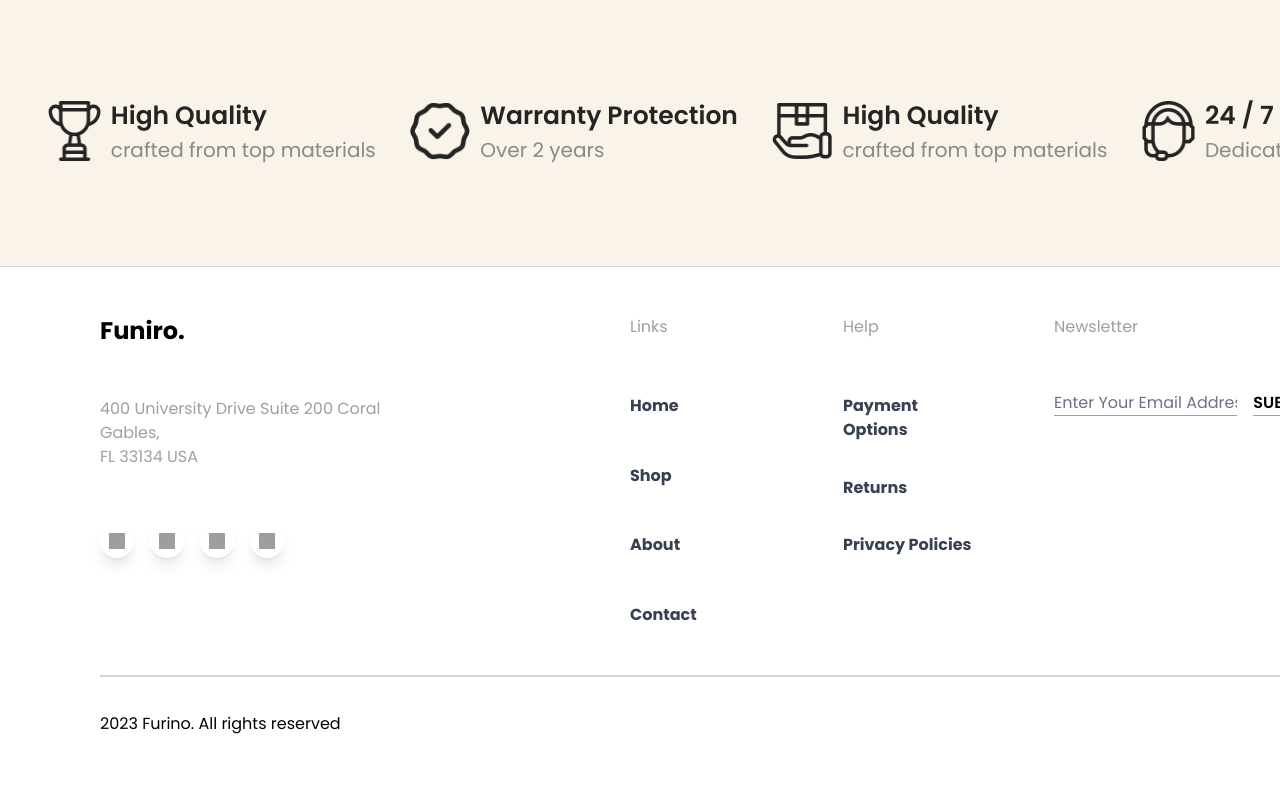
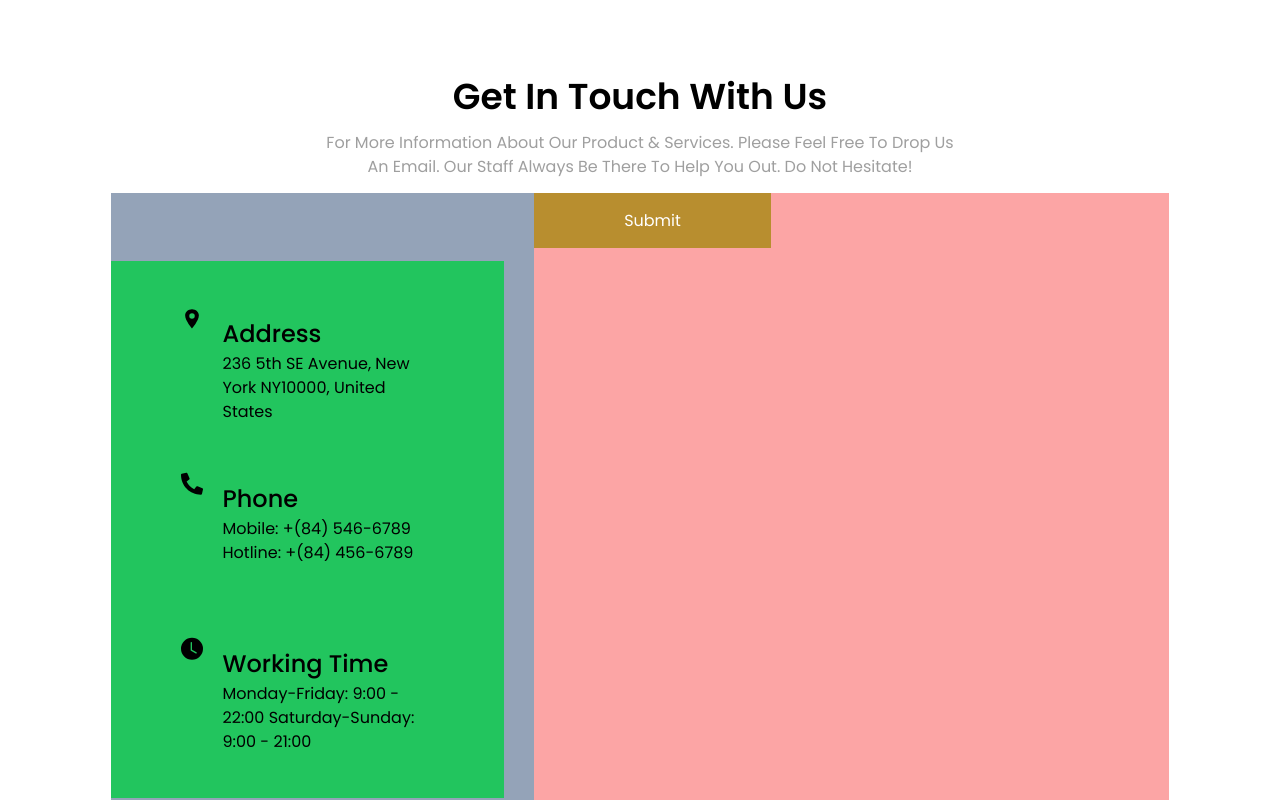
Before and after one commit to OrleanSousa/3-Compass-Challenge, a React (Vite) app: page /contact in a window 1280 px wide. Shown: the part 440-1240 px from the top of the page. Before the commit the page ends 1211 px from the top, so only its background shows below. Built offline with nearby package versions, Linux system fonts and the light colour scheme; grey boxes are pictures that could not be loaded.

Commit message:
salved commit

```diff
--- a/src/components/contacts/Contacts.tsx
+++ b/src/components/contacts/Contacts.tsx
@@ -1,10 +1,50 @@
+import { IoLocationSharp } from "react-icons/io5";
+import { BsFillClockFill } from "react-icons/bs";
+import { FaPhoneAlt } from "react-icons/fa";
 
 
 
 const Contacts = () => {
   return (
     <>
-      qualquer coisa
+      <div className="w-full h-[1144px] flex flex-col items-center mt-[98px]">
+          <h2 className="text-[36px] font-semibold mb-[7px]">Get In Touch With Us</h2>
+          <p className="text-gray50 mb-[14px] w-[644px] text-center">For More Information About Our Product & Services. Please Feel Free To Drop Us An Email.
+            Our Staff Always Be There To Help You Out. Do Not Hesitate!</p>
+          <div className="w-[1058px] h-[923px] bg-slate-400 flex justify-between">
+            <div className="bg-green-500 w-[393px] h-[537px] flex flex-col justify-center items-center gap-y-[45px] mt-[68px]">
+              <div className="w-[254px] h-[120px]  flex justify-between ">
+                <IoLocationSharp className="w-[22px] h-[27.59px] "/>
+                <div>
+                  <h2 className="text-[24px] font-medium mt-[11.88px]">Address</h2>
+                  <p className="w-[212px] text-[16px]">236 5th SE Avenue, New York NY10000, United States</p>
+                </div>
+              </div>
+              <div className="w-[254px] h-[120px]  flex justify-between">
+                <FaPhoneAlt className="w-[22px] h-[27.59px] "/>
+                <div>
+                  <h2 className="text-[24px] font-medium mt-[11.88px]">Phone</h2>
+                  <p className="w-[212px] text-[16px]">Mobile: +(84) 546-6789
+                  Hotline: +(84) 456-6789</p>
+                </div>
+              </div>
+              <div className="w-[254px] h-[120px]  flex justify-between">
+                <BsFillClockFill className="w-[22px] h-[27.59px] "/>
+                <div>
+                  <h2 className="text-[24px] font-medium mt-[11.88px]">Working Time</h2>
+                  <p className="w-[212px] text-[16px]">Monday-Friday: 9:00 - 22:00
+                  Saturday-Sunday: 9:00 - 21:00</p>
+                </div>
+              </div>
+
+            </div>
+            <div></div>
+          <div className="bg-red-300 w-[635px] h-[923px]">
+
+            <button className="bg-textOrange w-[237px] h-[55px] text-white"> Submit</button>
+          </div>
+          </div>
+      </div>
     </>
   )
 }
--- a/src/output.css
+++ b/src/output.css
@@ -819,10 +819,6 @@ video {
   margin-top: 46px;
 }
 
-.mt-\[52px\]{
-  margin-top: 52px;
-}
-
 .mt-\[61px\]{
   margin-top: 61px;
 }
@@ -843,22 +839,38 @@ video {
   margin-top: 72px;
 }
 
-.mr-4{
-  margin-right: 1rem;
-}
-
-.ml-\[32px\]{
-  margin-left: 32px;
-}
-
-.ml-\[15px\]{
-  margin-left: 15px;
+.mt-\[\]{
+  margin-top: ;
+}
+
+.mt-\[98px\]{
+  margin-top: 98px;
 }
 
 .mb-\[\]{
   margin-bottom: ;
 }
 
+.mb-\[14px\]{
+  margin-bottom: 14px;
+}
+
+.mb-\[7px\]{
+  margin-bottom: 7px;
+}
+
+.-mt-\[10px\]{
+  margin-top: -10px;
+}
+
+.mt-\[11\.88px\]{
+  margin-top: 11.88px;
+}
+
+.mt-\[68px\]{
+  margin-top: 68px;
+}
+
 .flex{
   display: flex;
 }
@@ -979,10 +991,6 @@ video {
   height: 50px;
 }
 
-.h-\[547px\]{
-  height: 547px;
-}
-
 .h-\[55\.97px\]{
   height: 55.97px;
 }
@@ -991,6 +999,10 @@ video {
   height: 55px;
 }
 
+.h-\[56px\]{
+  height: 56px;
+}
+
 .h-\[58\.13px\]{
   height: 58.13px;
 }
@@ -1027,20 +1039,48 @@ video {
   height: 90px;
 }
 
-.h-20{
-  height: 5rem;
+.h-full{
+  height: 100%;
 }
 
 .h-\[\]{
   height: ;
 }
 
-.h-\[56px\]{
-  height: 56px;
-}
-
-.h-full{
-  height: 100%;
+.h-\[11\]{
+  height: 11;
+}
+
+.h-\[1114px\]{
+  height: 1114px;
+}
+
+.h-\[1144px\]{
+  height: 1144px;
+}
+
+.h-\[9\]{
+  height: 9;
+}
+
+.h-\[923px\]{
+  height: 923px;
+}
+
+.h-\[537px\]{
+  height: 537px;
+}
+
+.h-\[108px\]{
+  height: 108px;
+}
+
+.h-\[27\.59px\]{
+  height: 27.59px;
+}
+
+.h-\[120px\]{
+  height: 120px;
 }
 
 .w-10{
@@ -1075,8 +1115,8 @@ video {
   width: 1196px;
 }
 
-.w-\[1240px\]{
-  width: 1240px;
+.w-\[130px\]{
+  width: 130px;
 }
 
 .w-\[1344px\]{
@@ -1179,88 +1219,104 @@ video {
   width: 392px;
 }
 
+.w-\[400px\]{
+  width: 400px;
+}
+
+.w-\[404px\]{
+  width: 404px;
+}
+
+.w-\[422px\]{
+  width: 422px;
+}
+
+.w-\[425px\]{
+  width: 425px;
+}
+
+.w-\[451px\]{
+  width: 451px;
+}
+
+.w-\[48px\]{
+  width: 48px;
+}
+
+.w-\[50px\]{
+  width: 50px;
+}
+
+.w-\[52\.77px\]{
+  width: 52.77px;
+}
+
+.w-\[52\.94px\]{
+  width: 52.94px;
+}
+
+.w-\[55px\]{
+  width: 55px;
+}
+
+.w-\[60px\]{
+  width: 60px;
+}
+
+.w-\[85px\]{
+  width: 85px;
+}
+
+.w-\[87px\]{
+  width: 87px;
+}
+
+.w-\[98px\]{
+  width: 98px;
+}
+
+.w-full{
+  width: 100%;
+}
+
+.w-\[1058px\]{
+  width: 1058px;
+}
+
+.w-\[\]{
+  width: ;
+}
+
+.w-\[644px\]{
+  width: 644px;
+}
+
+.w-\[393\]{
+  width: 393;
+}
+
+.w-\[254\]{
+  width: 254;
+}
+
+.w-\[254px\]{
+  width: 254px;
+}
+
+.w-\[22px\]{
+  width: 22px;
+}
+
+.w-\[212px\]{
+  width: 212px;
+}
+
 .w-\[393px\]{
   width: 393px;
 }
 
-.w-\[400px\]{
-  width: 400px;
-}
-
-.w-\[404px\]{
-  width: 404px;
-}
-
-.w-\[422px\]{
-  width: 422px;
-}
-
-.w-\[425px\]{
-  width: 425px;
-}
-
-.w-\[451px\]{
-  width: 451px;
-}
-
-.w-\[48px\]{
-  width: 48px;
-}
-
-.w-\[50px\]{
-  width: 50px;
-}
-
-.w-\[52\.77px\]{
-  width: 52.77px;
-}
-
-.w-\[52\.94px\]{
-  width: 52.94px;
-}
-
-.w-\[55px\]{
-  width: 55px;
-}
-
-.w-\[60px\]{
-  width: 60px;
-}
-
-.w-\[817px\]{
-  width: 817px;
-}
-
-.w-\[85px\]{
-  width: 85px;
-}
-
-.w-\[87px\]{
-  width: 87px;
-}
-
-.w-\[98px\]{
-  width: 98px;
-}
-
-.w-full{
-  width: 100%;
-}
-
-.w-20{
-  width: 5rem;
-}
-
-.w-\[\]{
-  width: ;
-}
-
-.w-\[120px\]{
-  width: 120px;
-}
-
-.w-\[130px\]{
-  width: 130px;
+.w-\[635px\]{
+  width: 635px;
 }
 
 .max-w-7xl{
@@ -1299,14 +1355,6 @@ video {
   flex-direction: column;
 }
 
-.flex-wrap{
-  flex-wrap: wrap;
-}
-
-.items-start{
-  align-items: flex-start;
-}
-
 .items-end{
   align-items: flex-end;
 }
@@ -1355,6 +1403,10 @@ video {
   gap: 17px;
 }
 
+.gap-\[20px\]{
+  gap: 20px;
+}
+
 .gap-\[29px\]{
   gap: 29px;
 }
@@ -1367,6 +1419,10 @@ video {
   gap: 30px;
 }
 
+.gap-\[32px\]{
+  gap: 32px;
+}
+
 .gap-\[3px\]{
   gap: 3px;
 }
@@ -1375,20 +1431,12 @@ video {
   gap: 6px;
 }
 
-.gap-\[32\]{
-  gap: 32;
-}
-
-.gap-\[32px\]{
-  gap: 32px;
-}
-
-.gap-\[20px\]{
-  gap: 20px;
-}
-
 .gap-y-2{
   row-gap: 0.5rem;
+}
+
+.gap-y-\[45px\]{
+  row-gap: 45px;
 }
 
 .space-y-4 > :not([hidden]) ~ :not([hidden]){
@@ -1401,16 +1449,8 @@ video {
   align-self: center;
 }
 
-.overflow-auto{
-  overflow: auto;
-}
-
 .overflow-hidden{
   overflow: hidden;
-}
-
-.overflow-clip{
-  overflow: clip;
 }
 
 .overflow-y-auto{
@@ -1482,6 +1522,11 @@ video {
   border-color: rgb(159 159 159 / var(--tw-border-opacity, 1));
 }
 
+.border-red-800{
+  --tw-border-opacity: 1;
+  border-color: rgb(153 27 27 / var(--tw-border-opacity, 1));
+}
+
 .bg-backFilter{
   --tw-bg-opacity: 1;
   background-color: rgb(249 241 231 / var(--tw-bg-opacity, 1));
@@ -1532,6 +1577,26 @@ video {
   background-color: rgb(255 255 255 / var(--tw-bg-opacity, 1));
 }
 
+.bg-slate-400{
+  --tw-bg-opacity: 1;
+  background-color: rgb(148 163 184 / var(--tw-bg-opacity, 1));
+}
+
+.bg-red-300{
+  --tw-bg-opacity: 1;
+  background-color: rgb(252 165 165 / var(--tw-bg-opacity, 1));
+}
+
+.bg-orange-500{
+  --tw-bg-opacity: 1;
+  background-color: rgb(249 115 22 / var(--tw-bg-opacity, 1));
+}
+
+.bg-textOrange{
+  --tw-bg-opacity: 1;
+  background-color: rgb(184 142 47 / var(--tw-bg-opacity, 1));
+}
+
 .bg-opacity-60{
   --tw-bg-opacity: 0.6;
 }
@@ -1542,6 +1607,10 @@ video {
 
 .bg-backSubHeader{
   background-image: url('./src/assets/back-Sub-Header.png');
+}
+
+.bg-center{
+  background-position: center;
 }
 
 .object-cover{
@@ -1587,20 +1656,16 @@ video {
   padding-bottom: 0.5rem;
 }
 
+.py-\[15px\]{
+  padding-top: 15px;
+  padding-bottom: 15px;
+}
+
 .py-\[44px\]{
   padding-top: 44px;
   padding-bottom: 44px;
 }
 
-.py-\[15px\]{
-  padding-top: 15px;
-  padding-bottom: 15px;
-}
-
-.pb-2{
-  padding-bottom: 0.5rem;
-}
-
 .pb-4{
   padding-bottom: 1rem;
 }
@@ -1688,8 +1753,8 @@ video {
   line-height: 1.75rem;
 }
 
-.text-\[18px\]{
-  font-size: 18px;
+.text-\[36px\]{
+  font-size: 36px;
 }
 
 .font-bold{
@@ -1702,6 +1767,10 @@ video {
 
 .font-semibold{
   font-weight: 600;
+}
+
+.font-normal{
+  font-weight: 400;
 }
 
 .text-black{
@@ -1759,9 +1828,8 @@ video {
   color: rgb(255 255 255 / var(--tw-text-opacity, 1));
 }
 
-.text-red-500{
-  --tw-text-opacity: 1;
-  color: rgb(239 68 68 / var(--tw-text-opacity, 1));
+.text-\[\]{
+  color: ;
 }
 
 .line-through{
```
